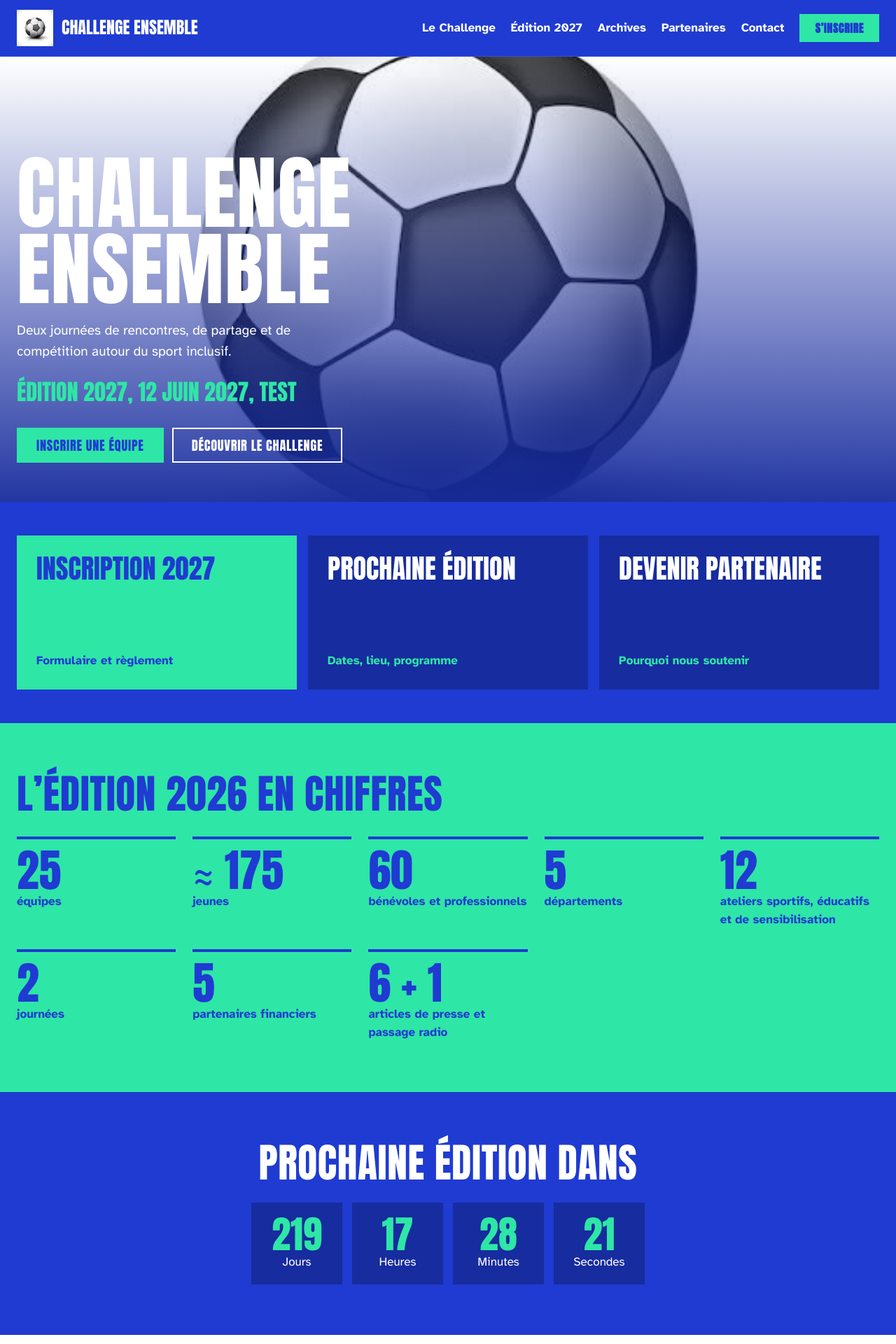
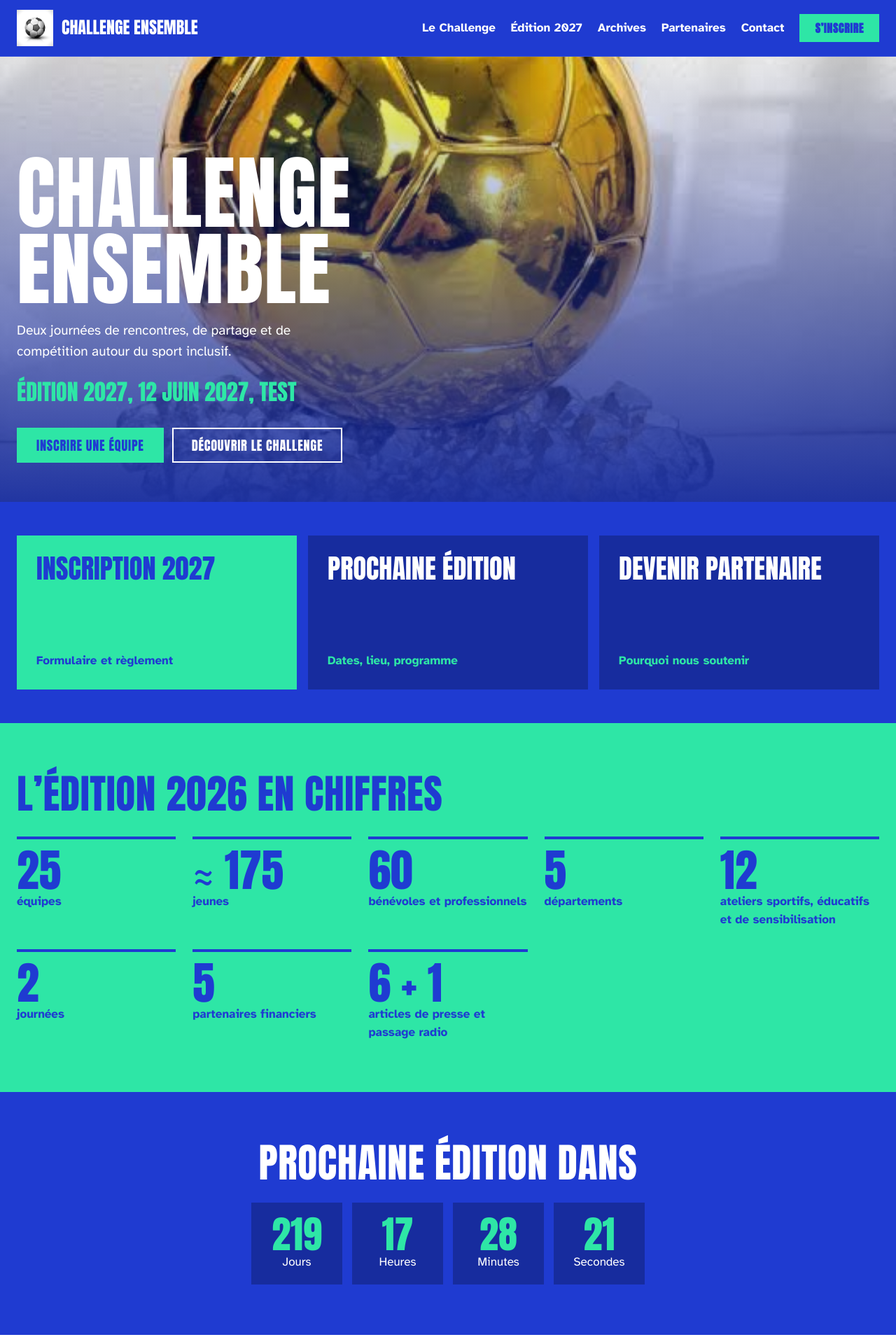
Before and after one commit to PEPBA2235/challenge-ensemble, a Jekyll site: the page built from index.html, in a window 1280 px wide. Shown: the top 1920 px of the page at 70% size. Built offline with Jekyll 4.4.1, drawn with Linux system fonts in a browser that asks for light colours.

Commit message:
Update _data/general.yml (via Pages CMS)

```diff
--- a/_data/general.yml
+++ b/_data/general.yml
@@ -1,6 +1,6 @@
 nom: Challenge Ensemble
 accroche: Deux journées de rencontres, de partage et de compétition autour du
   sport inclusif.
-logo: /images/images-1.jpg
-photo_bandeau: /images/images-2.jpg
+logo: /images/images-3.jpg
+photo_bandeau: /images/images.jpg
 email: TEST
```
